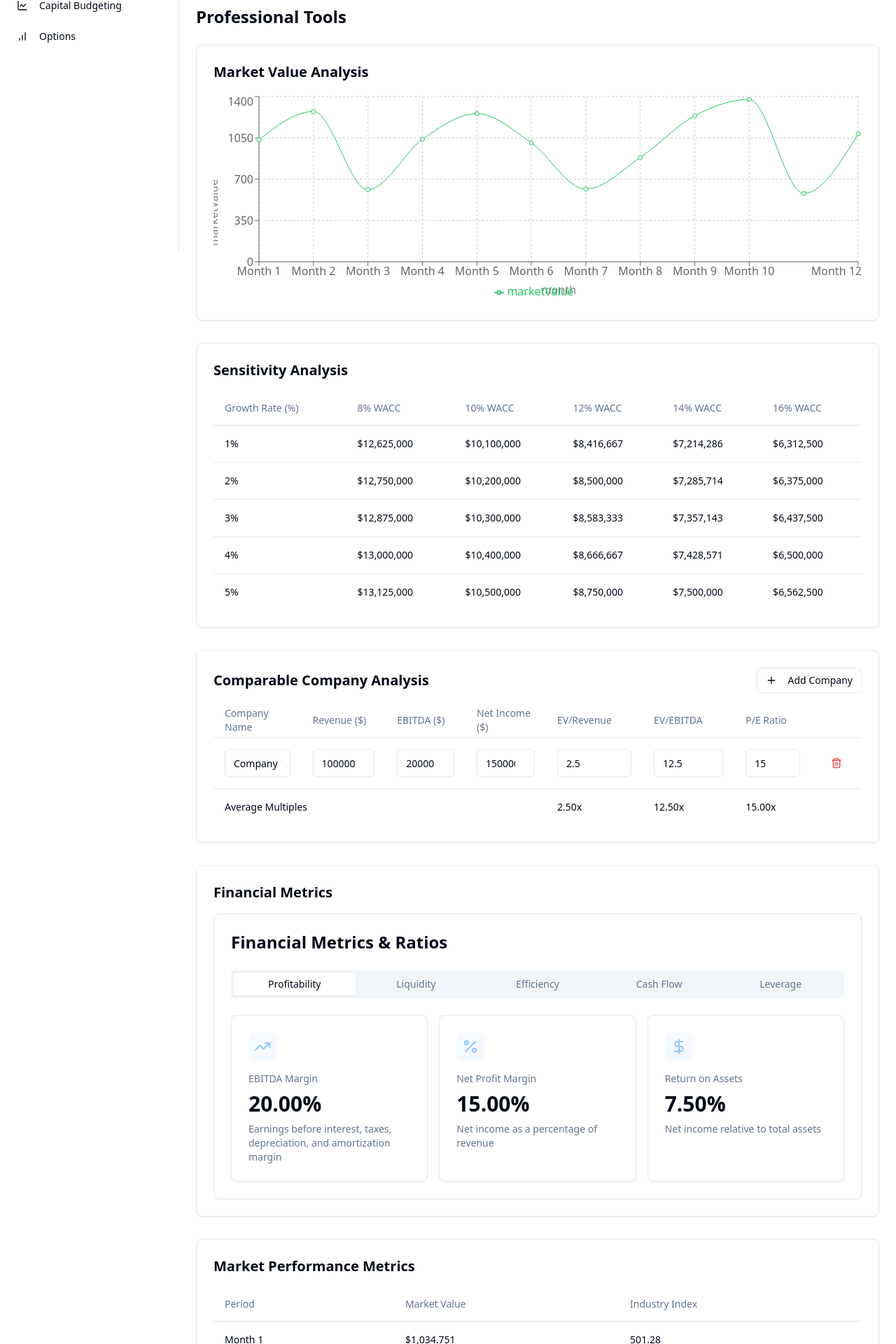
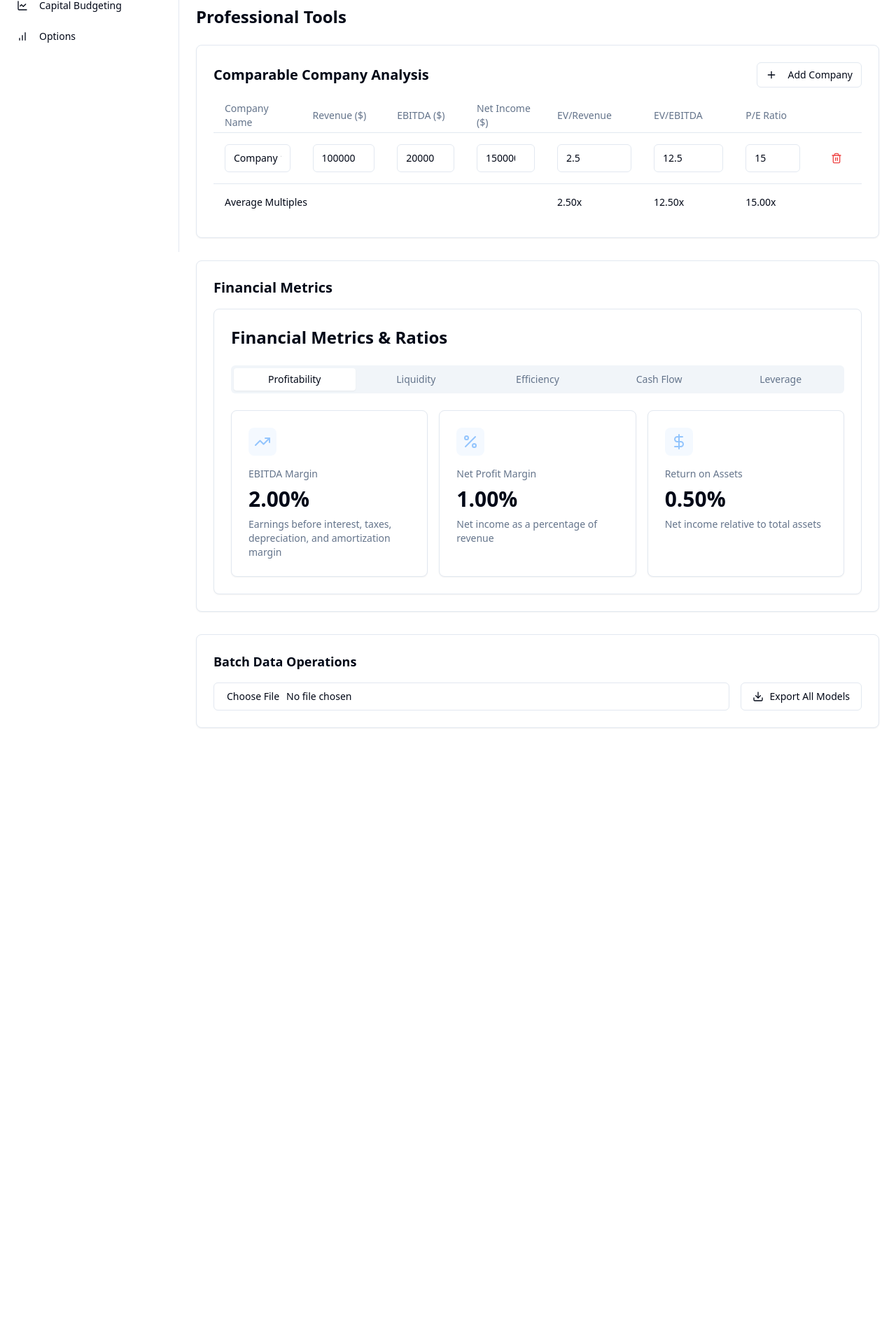
Before and after one commit to forexfrancis50/graphify-financials, a React (Vite) app: page / in a window 1280 px wide. Shown: the part 440-2360 px from the top of the page at 70% size. After the commit the page ends 1504 px from the top, so only its background shows below. Built offline with nearby package versions, Linux system fonts and the light colour scheme.

Commit message:
Remove public markets information
This commit removes all code and references related to public markets from the project.
[skip gpt_engineer]

```diff
--- a/src/pages/Index.tsx
+++ b/src/pages/Index.tsx
@@ -1,22 +1,19 @@
-import { Card } from "@/components/ui/card";
 import { ComparableAnalysis } from "@/components/ComparableAnalysis";
 import { BatchDataOperations } from "@/components/shared/BatchDataOperations";
 import { FinancialMetrics } from "@/components/shared/FinancialMetrics";
-import { DataChart } from "@/components/shared/DataChart";
-import { DataTable } from "@/components/shared/DataTable";
-import { SensitivityAnalysis } from "@/components/SensitivityAnalysis";
+import { Card } from "@/components/ui/card";
 import {
   Accordion,
   AccordionContent,
   AccordionItem,
   AccordionTrigger,
 } from "@/components/ui/accordion";
-import { ChartBar, Calculator, FileSpreadsheet, TrendingUp } from "lucide-react";
+import { Calculator, FileSpreadsheet } from "lucide-react";
 
 const sampleFinancialData = {
   revenue: 1000000000,
-  ebitda: 200000000,
-  netIncome: 150000000,
+  ebitda: 20000000,
+  netIncome: 10000000,
   totalAssets: 2000000000,
   totalLiabilities: 1000000000,
   currentAssets: 800000000,
@@ -27,21 +24,6 @@ const sampleFinancialData = {
   operatingCashFlow: 250000000,
   capex: 100000000
 };
-
-// Sample data for sensitivity analysis
-const discountRates = [8, 10, 12, 14, 16];
-const growthRates = [1, 2, 3, 4, 5];
-const calculateEnterpriseValue = (discountRate: number, growthRate: number) => {
-  const baseValue = 1000000;
-  return Math.round(baseValue * (1 + growthRate/100) / (discountRate/100));
-};
-
-// Sample market data for the chart
-const marketData = Array.from({ length: 12 }, (_, i) => ({
-  month: `Month ${i + 1}`,
-  marketValue: Math.random() * 1000 + 500,
-  industryIndex: Math.random() * 800 + 400,
-}));
 
 export default function Index() {
   return (
@@ -77,7 +59,6 @@ export default function Index() {
                 <li><strong>M&A Model:</strong> Merger and Acquisition analysis tools</li>
                 <li><strong>Restructuring:</strong> Tools for company restructuring analysis</li>
                 <li><strong>DDM Model:</strong> Dividend Discount Model for equity valuation</li>
-                <li><strong>Options:</strong> Options pricing and analysis tools</li>
               </ul>
             </AccordionContent>
           </AccordionItem>
@@ -112,36 +93,6 @@ export default function Index() {
         <section>
           <h2 className="text-2xl font-semibold mb-6">Professional Tools</h2>
 
-          {/* Market Analysis Chart */}
-          <div className="mb-8">
-            <DataChart
-              data={marketData}
-              type="line"
-              xKey="month"
-              yKey="marketValue"
-              title="Market Value Analysis"
-              gradient={{ from: "#22C55E", to: "#064E3B" }}
-            >
-              <DataChart
-                data={marketData}
-                type="line"
-                xKey="month"
-                yKey="industryIndex"
-                title="Industry Index"
-              />
-            </DataChart>
-          </div>
-
-          {/* Sensitivity Analysis */}
-          <div className="mb-8">
-            <SensitivityAnalysis
-              baseValue={1000000}
-              discountRates={discountRates}
-              growthRates={growthRates}
-              calculateEnterpriseValue={calculateEnterpriseValue}
-            />
-          </div>
-
           {/* Comparable Company Analysis */}
           <div className="mb-8">
             <ComparableAnalysis />
@@ -155,27 +106,6 @@ export default function Index() {
             </Card>
           </div>
 
-          {/* Market Data Table */}
-          <div className="mb-8">
-            <DataTable
-              title="Market Performance Metrics"
-              data={marketData}
-              columns={[
-                { key: "month", header: "Period" },
-                {
-                  key: "marketValue",
-                  header: "Market Value",
-                  format: (value) => `$${value.toLocaleString()}`
-                },
-                {
-                  key: "industryIndex",
-                  header: "Industry Index",
-                  format: (value) => value.toFixed(2)
-                }
-              ]}
-            />
-          </div>
-
           {/* Batch Data Operations */}
           <div>
             <BatchDataOperations />
```
